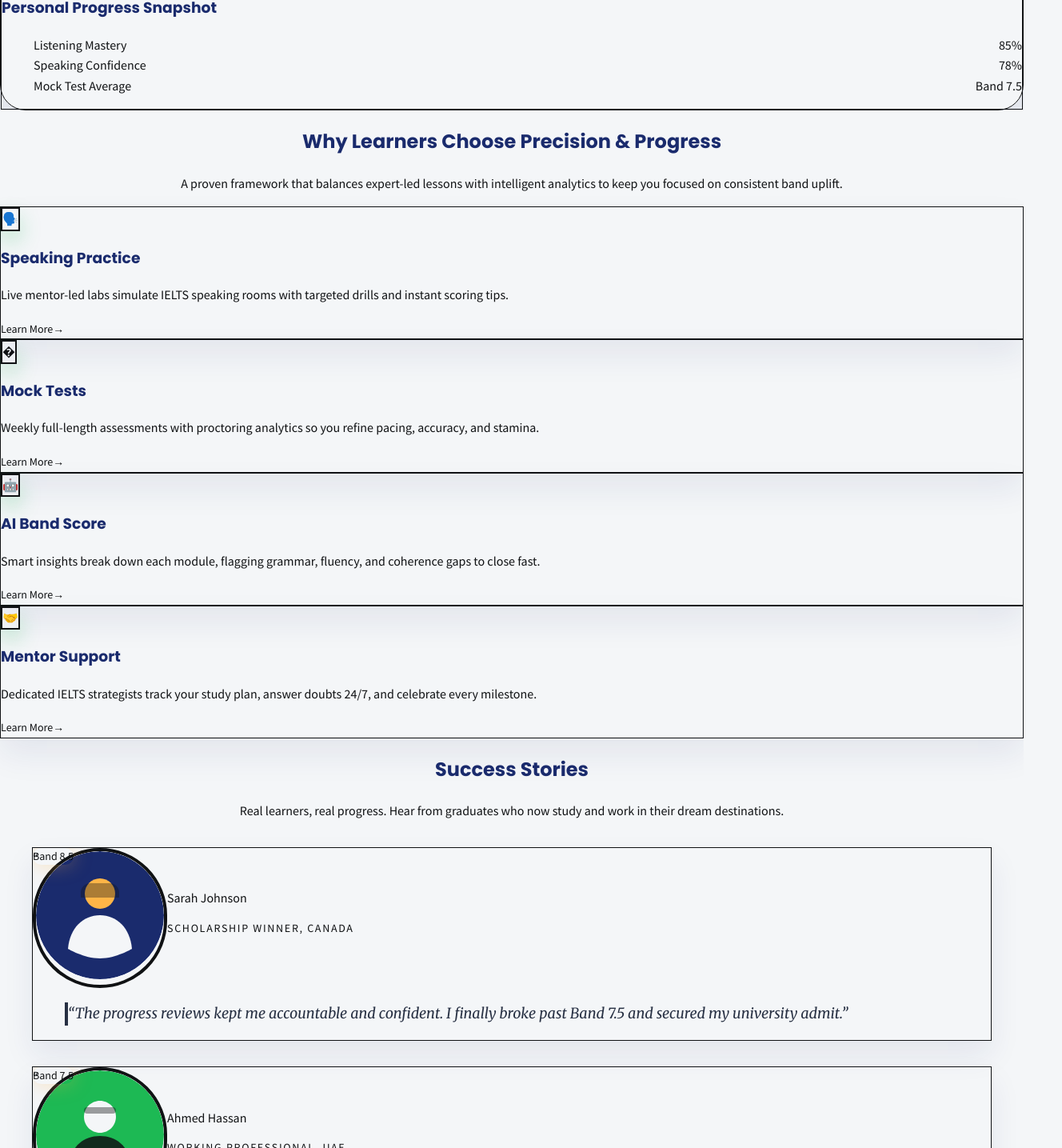
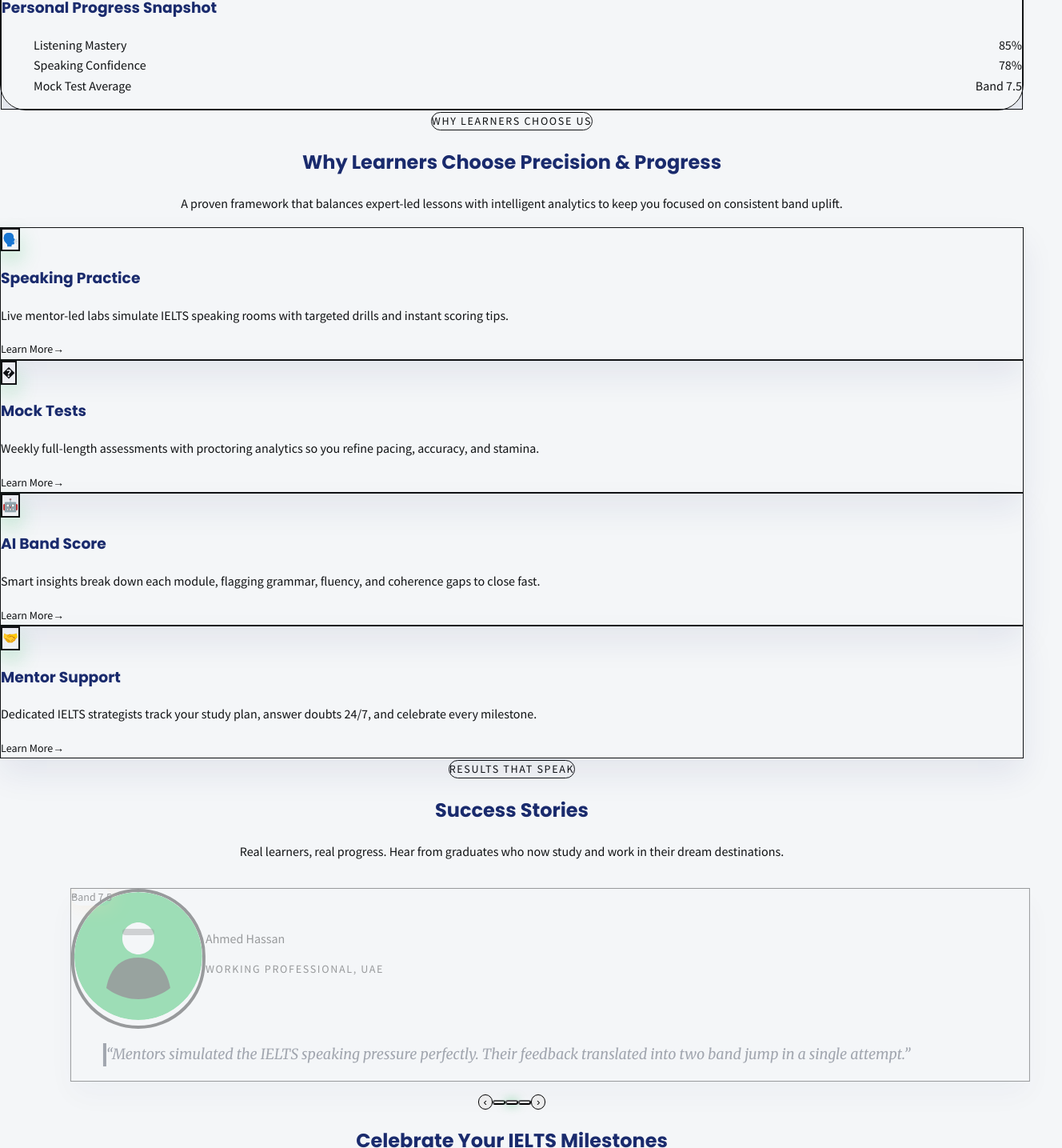
Before and after one commit to dikshadamahe/IELTS, a React (Vite) app: page / in a window 1280 px wide. Shown: the part 1830-3265 px from the top of the page at 80% size, 1328 px wide, since content can reach past the window. Built offline with nearby package versions, Linux system fonts and the light colour scheme.

Commit message:
made changes

```diff
--- a/src/App.jsx
+++ b/src/App.jsx
@@ -1,10 +1,11 @@
 import Navbar from './components/Navbar';
 import Hero from './components/Hero';
 import FeatureCard from './components/FeatureCard';
-import TestimonialCard from './components/TestimonialCard';
+import Testimonials from './components/Testimonials';
 import Footer from './components/Footer';
 import ProgressBar from './components/ProgressBar';
 import AchievementBadge from './components/AchievementBadge';
+import { motion, useReducedMotion } from 'framer-motion';
 
 const features = [
   {
@@ -33,34 +34,10 @@ const features = [
   },
 ];
 
-const testimonials = [
-  {
-    name: 'Sarah Johnson',
-    score: '8.5',
-    quote:
-      'The progress reviews kept me accountable and confident. I finally broke past Band 7.5 and secured my university admit.',
-    avatar: '/assets/student-sarah.svg',
-    role: 'Scholarship Winner, Canada',
-  },
-  {
-    name: 'Ahmed Hassan',
-    score: '7.5',
-    quote:
-      'Mentors simulated the IELTS speaking pressure perfectly. Their feedback translated into two band jump in a single attempt.',
-    avatar: '/assets/student-ahmed.svg',
-    role: 'Working Professional, UAE',
-  },
-  {
-    name: 'Linh Tran',
-    score: '8.0',
-    quote:
-      'I balanced a full-time job with this program thanks to flexible study pods and on-demand recordings. Highly recommend!',
-    avatar: '/assets/student-linh.svg',
-    role: 'Marketing Analyst, Vietnam',
-  },
-];
+function App() {
+  const reduceMotion = useReducedMotion();
+  const easing = [0.22, 1, 0.36, 1];
 
-function App() {
   return (
     <div className="min-h-screen bg-neutral-light">
       <Navbar />
@@ -68,43 +45,52 @@ function App() {
       <main className="pt-24">
         <Hero />
 
-        <section id="courses" className="bg-white py-section-gap">
+        <motion.section
+          id="courses"
+          className="bg-white py-section-gap"
+          initial={{ opacity: 0, y: reduceMotion ? 0 : 60 }}
+          whileInView={{ opacity: 1, y: 0 }}
+          viewport={{ once: true, amount: 0.35 }}
+          transition={{ duration: 0.8, ease: easing }}
+        >
           <div className="container max-w-content-bleed">
-            <div className="mx-auto max-w-3xl text-center">
-              <h2 className="font-headings text-h2 text-primary">
+            <motion.div
+              initial={{ opacity: 0, y: reduceMotion ? 0 : 30 }}
+              whileInView={{ opacity: 1, y: 0 }}
+              viewport={{ once: true, amount: 0.4 }}
+              transition={{ delay: 0.1, duration: 0.8, ease: easing }}
+              className="mx-auto max-w-3xl text-center"
+            >
+              <span className="inline-flex items-center rounded-full border border-primary/10 bg-primary/5 px-4 py-2 text-small font-semibold uppercase tracking-[0.12em] text-primary/80">
+                Why learners choose us
+              </span>
+              <h2 className="mt-6 font-headings text-h2 text-primary">
                 Why Learners Choose Precision &amp; Progress
               </h2>
               <p className="mt-4 text-body text-charcoal/70">
                 A proven framework that balances expert-led lessons with intelligent analytics to keep you focused on consistent band uplift.
               </p>
-            </div>
+            </motion.div>
             <div className="mt-12 grid gap-8 md:grid-cols-2 xl:grid-cols-4">
-              {features.map((feature) => (
-                <FeatureCard key={feature.title} {...feature} />
+              {features.map((feature, index) => (
+                <FeatureCard key={feature.title} index={index} {...feature} />
               ))}
             </div>
           </div>
-        </section>
+        </motion.section>
 
-        <section id="testimonials" className="bg-neutral-light py-section-gap">
-          <div className="container max-w-content-bleed">
-            <div className="mx-auto max-w-2xl text-center">
-              <h2 className="font-headings text-h2 text-primary">Success Stories</h2>
-              <p className="mt-4 text-body text-charcoal/70">
-                Real learners, real progress. Hear from graduates who now study and work in their dream destinations.
-              </p>
-            </div>
-            <div className="mt-12 grid gap-8 lg:grid-cols-3">
-              {testimonials.map((testimonial) => (
-                <TestimonialCard key={testimonial.name} {...testimonial} />
-              ))}
-            </div>
-          </div>
-        </section>
+        <Testimonials />
 
         <AchievementBadge />
 
-        <section id="resources" className="bg-white py-section-gap">
+        <motion.section
+          id="resources"
+          className="bg-white py-section-gap"
+          initial={{ opacity: 0, y: reduceMotion ? 0 : 60 }}
+          whileInView={{ opacity: 1, y: 0 }}
+          viewport={{ once: true, amount: 0.35 }}
+          transition={{ duration: 0.8, ease: easing }}
+        >
           <div className="container max-w-content-bleed grid gap-10 lg:grid-cols-[1.2fr_1fr] lg:items-center">
             <div>
               <span className="rounded-full bg-royal-blue/10 px-4 py-2 text-small font-semibold uppercase tracking-[0.12em] text-primary">
@@ -131,15 +117,21 @@ function App() {
                 ))}
               </div>
             </div>
-            <div className="relative mx-auto w-full max-w-md">
+            <motion.div
+              className="relative mx-auto w-full max-w-md"
+              initial={{ opacity: 0, scale: reduceMotion ? 1 : 0.95 }}
+              whileInView={{ opacity: 1, scale: 1 }}
+              viewport={{ once: true, amount: 0.4 }}
+              transition={{ delay: 0.2, duration: 0.8, ease: easing }}
+            >
               <img
                 src="/assets/resources-overview.svg"
                 alt="Mock test analytics dashboard"
                 className="w-full rounded-3xl border border-neutral-medium/40 bg-neutral-light p-6 shadow-card"
               />
-            </div>
+            </motion.div>
           </div>
-        </section>
+        </motion.section>
       </main>
       <Footer />
     </div>
--- a/src/components/AchievementBadge.tsx
+++ b/src/components/AchievementBadge.tsx
@@ -1,4 +1,5 @@
 import React from 'react';
+import { motion, useReducedMotion } from 'framer-motion';
 
 const badges = [
   {
@@ -24,6 +25,9 @@ const badges = [
 ];
 
 const AchievementBadge: React.FC = () => {
+  const reduceMotion = useReducedMotion();
+  const easing = [0.22, 1, 0.36, 1] as const;
+
   return (
     <section id="outcomes" className="bg-neutral-light py-section-gap">
       <div className="container max-w-content-bleed text-center">
@@ -33,10 +37,15 @@ const AchievementBadge: React.FC = () => {
         </p>
         <div className="mt-12 flex flex-wrap justify-center gap-6">
           {badges.map((badge) => (
-            <div
+            <motion.div
               key={badge.title}
               tabIndex={0}
-              className="group inline-flex items-center gap-4 rounded-full border border-amber/60 bg-white px-6 py-4 text-left shadow-[0_18px_36px_rgba(26,43,109,0.08)] transition-all duration-300 ease-brand hover:-translate-y-1 hover:shadow-[0_24px_42px_rgba(255,181,71,0.25)] focus-visible:outline focus-visible:outline-2 focus-visible:outline-offset-4 focus-visible:outline-amber/70"
+              initial={{ opacity: 0, y: reduceMotion ? 0 : 24 }}
+              whileInView={{ opacity: 1, y: 0 }}
+              viewport={{ once: true, amount: 0.3 }}
+              transition={{ duration: 0.7, ease: easing }}
+              whileHover={{ y: reduceMotion ? 0 : -8, boxShadow: reduceMotion ? undefined : '0 26px 48px rgba(255,181,71,0.35)' }}
+              className="group inline-flex items-center gap-4 rounded-full border border-amber/70 bg-white px-6 py-4 text-left shadow-[0_18px_36px_rgba(26,43,109,0.1)] transition-all duration-400 ease-brand focus-visible:outline focus-visible:outline-2 focus-visible:outline-offset-4 focus-visible:outline-amber/70"
             >
               <span className="flex h-12 w-12 items-center justify-center rounded-full bg-amber/15 text-xl text-amber">
                 {badge.icon}
@@ -47,7 +56,7 @@ const AchievementBadge: React.FC = () => {
                 </p>
                 <p className="text-xs text-charcoal/70">{badge.description}</p>
               </div>
-            </div>
+            </motion.div>
           ))}
         </div>
       </div>
--- /dev/null
+++ b/src/components/Testimonials.tsx
@@ -0,0 +1,164 @@
+import React, { useEffect, useMemo, useState } from 'react';
+import { AnimatePresence, motion, useReducedMotion } from 'framer-motion';
+import TestimonialCard from './TestimonialCard';
+
+const testimonials = [
+  {
+    name: 'Sarah Johnson',
+    score: '8.5',
+    quote:
+      'The progress reviews kept me accountable and confident. I finally broke past Band 7.5 and secured my university admit.',
+    avatar: '/assets/student-sarah.svg',
+    role: 'Scholarship Winner, Canada',
+  },
+  {
+    name: 'Ahmed Hassan',
+    score: '7.5',
+    quote:
+      'Mentors simulated the IELTS speaking pressure perfectly. Their feedback translated into two band jump in a single attempt.',
+    avatar: '/assets/student-ahmed.svg',
+    role: 'Working Professional, UAE',
+  },
+  {
+    name: 'Linh Tran',
+    score: '8.0',
+    quote:
+      'I balanced a full-time job with this program thanks to flexible study pods and on-demand recordings. Highly recommend!',
+    avatar: '/assets/student-linh.svg',
+    role: 'Marketing Analyst, Vietnam',
+  },
+];
+
+const Testimonials: React.FC = () => {
+  const [activeIndex, setActiveIndex] = useState(0);
+  const [direction, setDirection] = useState(1);
+  const reduceMotion = useReducedMotion();
+
+  useEffect(() => {
+    if (reduceMotion) return;
+
+    const interval = setInterval(() => {
+      setDirection(1);
+      setActiveIndex((prev) => (prev + 1) % testimonials.length);
+    }, 6000);
+
+    return () => clearInterval(interval);
+  }, [reduceMotion]);
+
+  const easing = useMemo(() => [0.22, 1, 0.36, 1] as const, []);
+
+  const paginate = (nextDirection: number) => {
+    setDirection(nextDirection);
+    setActiveIndex((prev) => {
+      const nextIndex = prev + nextDirection;
+      if (nextIndex < 0) return testimonials.length - 1;
+      if (nextIndex >= testimonials.length) return 0;
+      return nextIndex;
+    });
+  };
+
+  const variants = {
+    enter: (dir: number) => ({
+      opacity: 0,
+      x: reduceMotion ? 0 : nextOffset(dir),
+    }),
+    center: {
+      opacity: 1,
+      x: 0,
+      transition: {
+        duration: 0.8,
+        ease: easing,
+      },
+    },
+    exit: (dir: number) => ({
+      opacity: 0,
+      x: reduceMotion ? 0 : nextOffset(-dir),
+      transition: {
+        duration: 0.6,
+        ease: easing,
+      },
+    }),
+  };
+
+  function nextOffset(dir: number) {
+    return dir > 0 ? 80 : -80;
+  }
+
+  return (
+    <section id="testimonials" className="bg-neutral-light py-section-gap">
+      <div className="container max-w-content-bleed">
+        <motion.div
+          initial={{ opacity: 0, y: reduceMotion ? 0 : 40 }}
+          whileInView={{ opacity: 1, y: 0 }}
+          viewport={{ once: true, amount: 0.4 }}
+          transition={{ duration: 0.8, ease: easing }}
+          className="mx-auto max-w-2xl text-center"
+        >
+          <span className="inline-flex items-center rounded-full border border-primary/10 bg-primary/5 px-4 py-2 text-small font-semibold uppercase tracking-[0.12em] text-primary/80">
+            Results that speak
+          </span>
+          <h2 className="mt-6 font-headings text-h2 text-primary">Success Stories</h2>
+          <p className="mt-4 text-body text-charcoal/70">
+            Real learners, real progress. Hear from graduates who now study and work in their dream destinations.
+          </p>
+        </motion.div>
+
+        <div className="relative mt-12 flex flex-col items-center">
+          <div
+            aria-hidden
+            className="pointer-events-none absolute inset-y-6 -left-8 hidden w-32 text-[180px] font-serif text-emerald/10 lg:block"
+          >
+            “
+          </div>
+          <AnimatePresence mode="wait" custom={direction}>
+            <motion.div
+              key={testimonials[activeIndex].name}
+              custom={direction}
+              variants={variants}
+              initial="enter"
+              animate="center"
+              exit="exit"
+              className="relative w-full max-w-3xl"
+            >
+              <TestimonialCard {...testimonials[activeIndex]} />
+            </motion.div>
+          </AnimatePresence>
+          <div className="mt-10 flex items-center gap-4">
+            <button
+              type="button"
+              onClick={() => paginate(-1)}
+              className="inline-flex h-11 w-11 items-center justify-center rounded-full border border-primary/20 text-primary transition-all duration-200 ease-brand hover:border-emerald hover:bg-emerald/10"
+              aria-label="Previous testimonial"
+            >
+              ‹
+            </button>
+            <div className="flex items-center gap-3">
+              {testimonials.map((testimonial, index) => (
+                <button
+                  key={testimonial.name}
+                  type="button"
+                  onClick={() => paginate(index - activeIndex)}
+                  className={`h-2 w-8 rounded-full transition-all duration-300 ease-brand ${
+                    index === activeIndex ? 'bg-emerald shadow-[0_0_12px_rgba(29,185,84,0.5)]' : 'bg-neutral-medium/50'
+                  }`}
+                  aria-label={`Show testimonial from ${testimonial.name}`}
+                  aria-pressed={index === activeIndex}
+                />
+              ))}
+            </div>
+            <button
+              type="button"
+              onClick={() => paginate(1)}
+              className="inline-flex h-11 w-11 items-center justify-center rounded-full border border-primary/20 text-primary transition-all duration-200 ease-brand hover:border-emerald hover:bg-emerald/10"
+              aria-label="Next testimonial"
+            >
+              ›
+            </button>
+          </div>
+        </div>
+      </div>
+    </section>
+  );
+};
+
+export default Testimonials;
```
Also changed, not shown: src/components/Footer.tsx (+16 -0 lines).
